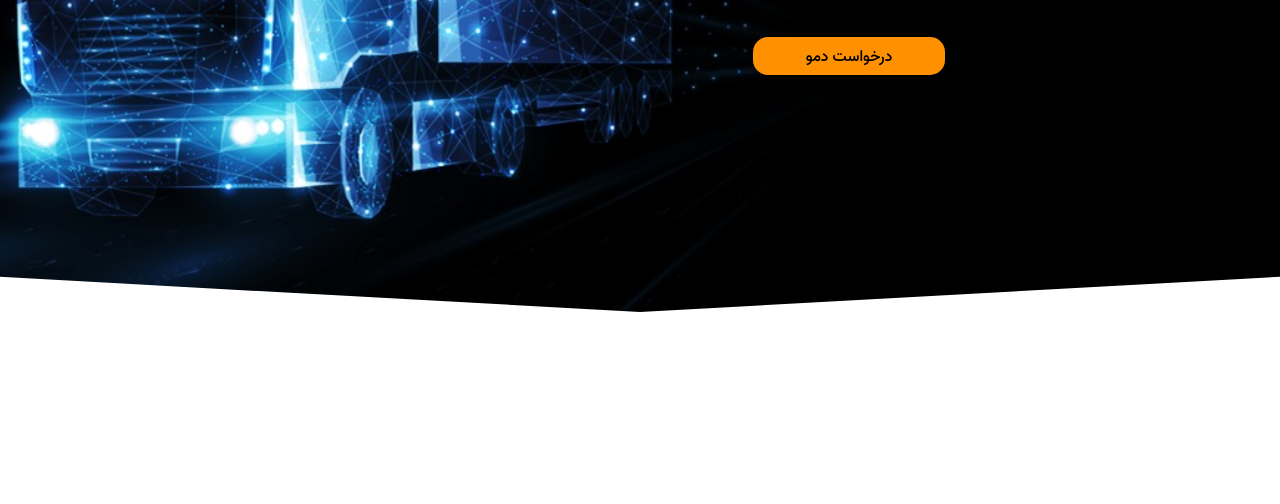
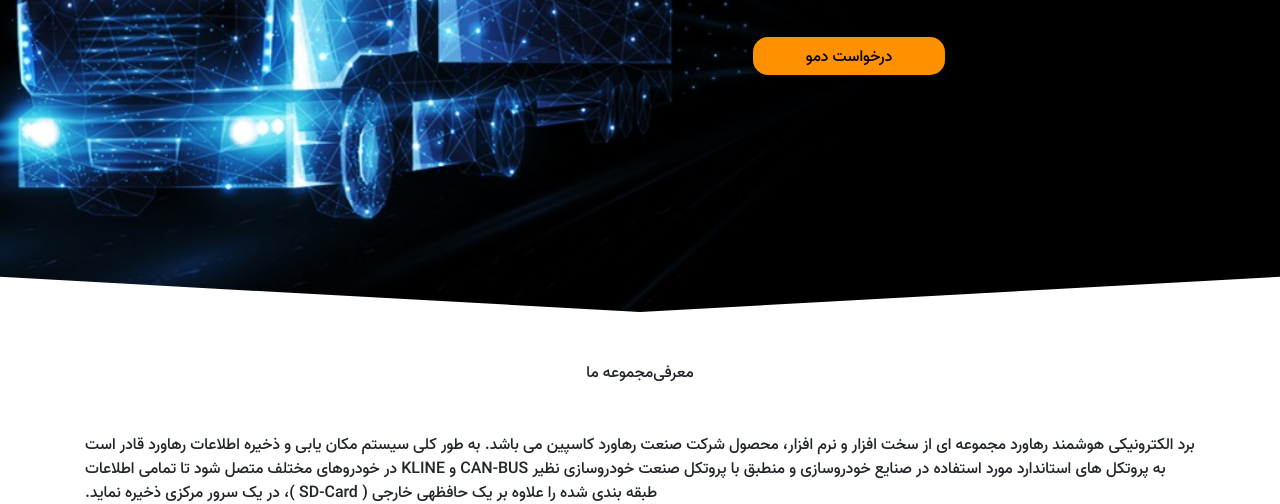
Before and after one commit to Amirma21/rahavard, a plain HTML site: page index.html in a window 1280 px wide. Shown: the part 478-982 px from the top of the page. Before the commit the page ends 800 px from the top, so only its background shows below. Drawn offline with Linux system fonts and the light colour scheme; files whose address does not match are found by name.

Commit message:
introduction section in Html complited

```diff
--- a/index.html
+++ b/index.html
@@ -13,7 +13,10 @@
 
     <!--main CSS-->
     <link rel="stylesheet" href="css/main.css">
-    <title>Rahavard|</title>
+    <title> Rahavard|سامانه هوشمند</title>
+    <link rel="icon" href="images/logo1.jpeg" type="image/icon type">
+
+
 </head>
 
 <body>
@@ -68,6 +71,25 @@
     <!-- End-header -->
 
 
+    <section class="introduction" id="introduction">
+        <div class="container">
+            <div class="row my-5">
+                <div class="col justify-content-center d-flex flex-wrap ">
+                    <span class=" intro-title intro-title-up">معرفی</span>
+                    <span class="intro-title">مجموعه ما</span>
+                </div>
+            </div>
+            <div class="intro-description"><span>برد الکترونیکی هوشمند رهاورد مجموعه ای از سخت افزار و نرم افزار، محصول شرکت صنعت رهاورد کاسپین
+                می باشد. به طور کلی سیستم مکان یابی و ذخیره اطلاعات رهاورد قادر است به پروتکل های استاندارد مورد
+                استفاده در صنایع خودروسازی و منطبق با پروتکل صنعت خودروسازی نظیر CAN-BUS و KLINE در
+                خودروهای مختلف متصل شود تا تمامی اطلاعات طبقه بندی شده را علاوه بر یک حافظهی خارجی ( SD-Card )، در یک سرور مرکزی ذخیره نماید.
+            </span>
+            </div>
+        </div>
+        </div>
+    </section>
+
+
 
 
 
```
